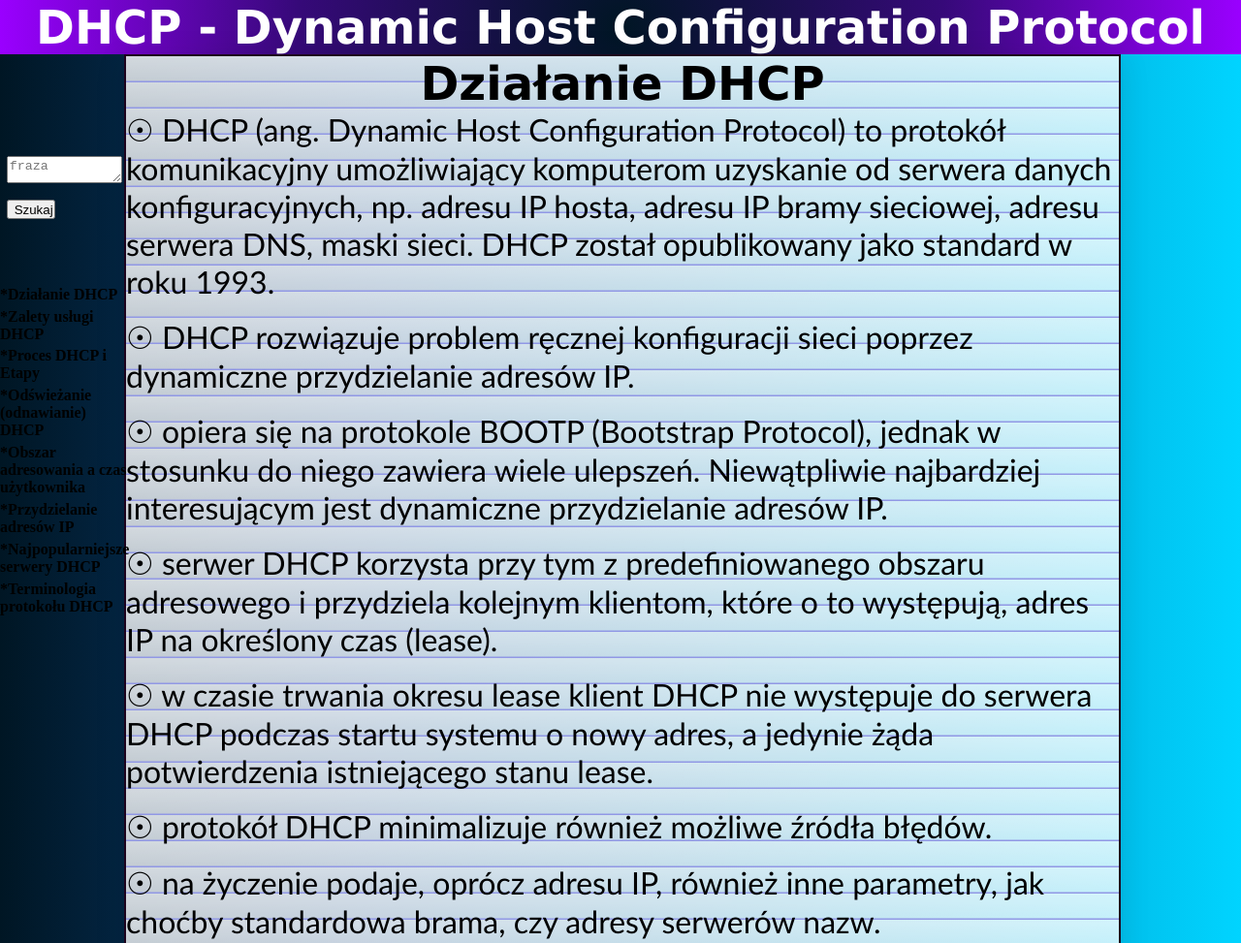
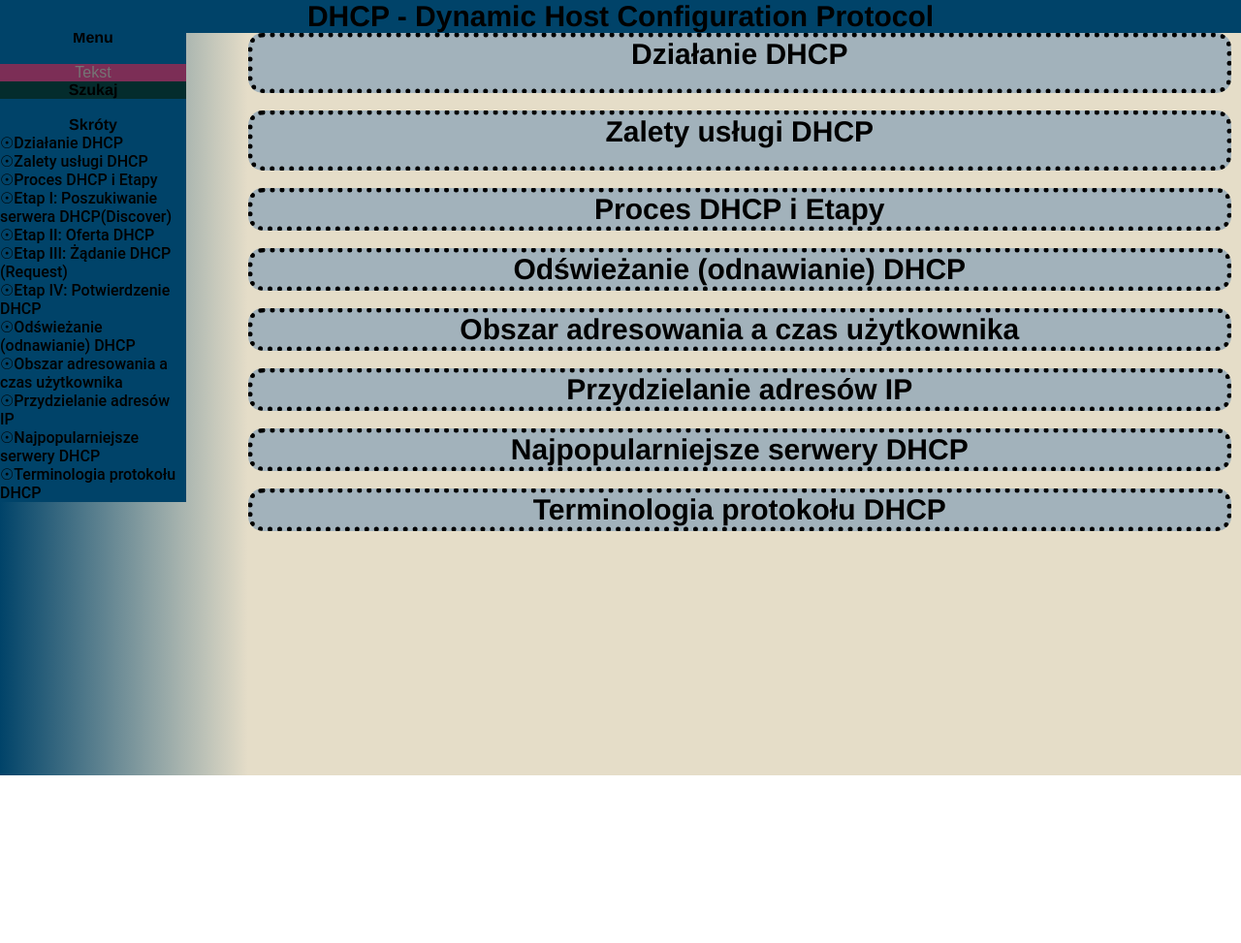
Before and after one commit to rocket5115/apl, a plain HTML site: page index.html in a window 1280 px wide. Shown: the top 973 px of the page at 97% size. After the commit the page ends 800 px from the top, so only its background shows below. Drawn offline with nearby package versions, Linux system fonts and the light colour scheme.

Commit message:
Add files via upload

```diff
--- a/index.html
+++ b/index.html
@@ -5,22 +5,28 @@
         <meta charset="UTF-8">
         <meta name="viewport" content="width=device-width, initial-scale=1.0">
         <script type="text/javascript" src="https://ajax.googleapis.com/ajax/libs/jquery/3.5.1/jquery.min.js"></script>
-        <script async type="text/javascript" src="./main.js"></script>
+        <script defer type="text/javascript" src="./main.js"></script>
         <link rel="stylesheet" href="./style.css">
     </head>
     <body>
-        <div id="left">
-            <textarea type="text" placeholder="fraza" class="search" id="search" value=""></textarea>
-            <button type="button" class="btn" onclick="Search(this)">Szukaj</button>
-            <div id="la"></div>
+        <div id="navbar-background"></div>
+        <div id="navbar">
+            <div class="navbar-title" id="navbar-title" onclick="Navbar()">Menu</div>
+            <div class="navbar-placeholder">.</div>
+            <input type="text" placeholder="Tekst" id="navbar-input"></input>
+            <div id="navbar-search" onclick="Search(this)">Szukaj</div>
+            <div class="navbar-placeholder">.</div>
+            <div class="navbar-title">Skróty</div>
         </div>
+        <div id="navbar-replace" style="display:none;" onclick="Navbar()"></div>
         <container id="container">
-            <header id="header" style="position: fixed">
-                <div class="title" style="color: white">DHCP - Dynamic Host Configuration Protocol</div>
-            </header>
+            <div id="header">
+                <div id="headertext">DHCP - Dynamic Host Configuration Protocol</div>
+            </div>
             <div id="incontainer">
                 <div class="section" id="a">
                     <div class="title">Działanie DHCP</div>
+                    <div class="section-wrapper" style="display:none;">
                     <div class="text point">DHCP (ang. Dynamic Host Configuration Protocol) to
                         protokół komunikacyjny umożliwiający komputerom
                         uzyskanie od serwera danych konfiguracyjnych, np.
@@ -45,10 +51,11 @@
                         błędów.</div><br>
                     <div class="text point">na życzenie podaje, oprócz adresu IP, również inne
                         parametry, jak choćby standardowa brama, czy adresy
-                        serwerów nazw.</div><br>
+                        serwerów nazw.</div></div><br>
                 </div>
                 <div class="section" id="b">
                     <div class="title">Zalety usługi DHCP</div>
+                    <div class="section-wrapper" style="display:none;">
                     <div class="text point">użycie serwerów DHCP może znacznie skrócić czas
                         poświęcany na konfigurowanie lub ponowne
                         konfigurowanie komputerów w sieci (zmiany mogą być
@@ -61,10 +68,11 @@
                     <div class="text point">ponadto zapobiega konfliktom adresów przy
                         konfigurowaniu nowego komputera w sieci,
                         wynikającym z ponownego użycia wcześniej
-                        przydzielonego adresu IP.</div><br>
+                        przydzielonego adresu IP.</div></div><br>
                 </div>
                 <div class="section" id="c">
                     <div class="title">Proces DHCP i Etapy</div>
+                    <div class="section-wrapper" style="display:none;">
                     <img id="img" src="./img.png" alt="img">
                     <div class="text point">cały proces uzgadniania i przydzielania jest
                         czteroetapowy.</div><br>
@@ -107,10 +115,11 @@
                         opcjonalne, długość całkowitego okresu dzierżawy
                         adresu oraz okresów jego odnawiania.</div>
                     <div class="text point">serwer przechowuje te informacje w swojej bazie
-                        danych jako przydzieloną dzierżawę.</div>
+                        danych jako przydzieloną dzierżawę.</div></div>
                 </div>
                 <div class="section" id="d">
                     <div class="title">Odświeżanie (odnawianie) DHCP</div>
+                    <div class="section-wrapper" style="display:none;">
                     <div class="text point">nieodłącznym elementem przydzielenia klientowi
                         adresu IP przez serwer DHCP jest przyznanie
                         dodatkowo tzw. czasu użytkowania (lease).</div>
@@ -135,10 +144,11 @@
                     <div class="text point">jeżeli jednak i to żądanie pozostanie bez odpowiedzi,
                         klient musi zażądać nowego adresu IP.</div>
                     <div class="text point">działa wówczas mechanizm, który rozsyła zapytania
-                        do wszystkich serwerów DHCP w sieci.</div>
+                        do wszystkich serwerów DHCP w sieci.</div></div>
                 </div>
                 <div class="section" id="e">
                     <div class="title">Obszar adresowania a czas użytkownika</div>
+                    <div class="section-wrapper" style="display:none;">
                     <div class="text point">zanim serwer DHCP będzie w ogóle mógł zacząć
                         przydzielać klientom adresy IP, musi zostać
                         wyposażony w informacje na temat przewidzianego do
@@ -160,10 +170,11 @@
                         klientów.</div>
                     <div class="text point">reguła brzmi: czas użytkowania powinien być
                         dwukrotnie dłuższy niż czas potrzebny do
-                        przywrócenia pracy serwera w razie jego awarii.</div>
+                        przywrócenia pracy serwera w razie jego awarii.</div></div>
                 </div>
                 <div class="section" id="f">
                     <div class="title">Przydzielanie adresów IP</div>
+                    <div class="section-wrapper" style="display:none;">
                     <div class="text">Protokół DHCP opisuje trzy techniki przydzielania
                         adresów IP:</div>
                     <div class="text point">PRZYDZIELANIE RĘCZNE</div>
@@ -185,10 +196,11 @@
                     <div class="text point">wszyscy klienci mają tak skonfigurowane interfejsy
                         sieciowe, że po starcie systemu automatycznie
                         pobierają swoje adresy.</div>
-                    <div class="text point">każdy adres przydzielany jest na pewien czas.</div>
+                    <div class="text point">każdy adres przydzielany jest na pewien czas.</div></div>
                 </div>
                 <div class="section" id="g">
                     <div class="title">Najpopularniejsze serwery DHCP</div>
+                    <div class="section-wrapper" style="display:none;">
                     <div class="text point">Microsoft wprowadził DHCP do systemu Windows
                         NT w wersji 3.5 w roku 1994.</div>
                     <div class="text point">fundacja Internet Systems Consortium opracowała
@@ -201,10 +213,11 @@
                         protokołu w roku 2001.</div>
                     <div class="text point">w dystrybucjach Linuksa serwer ISC DHCP jest
                         zwykle dostępny w pakiecie pod nazwą dhcpd (ang.
-                        Dynamic Host Configuration Protocol Daemon).</div>
+                        Dynamic Host Configuration Protocol Daemon).</div></div>
                 </div>
                 <div class="section" id="h">
                     <div class="title">Terminologia protokołu DHCP</div>
+                    <div class="section-wrapper" style="display:none;">
                     <div class="text point">zakres jest pełnym obszarem kolejnych możliwych do
                         przydzielenia w danej sieci adresów IP.</div>
                     <div class="text point">zakresy zwykle określają pojedynczą podsieć fizyczną
@@ -251,12 +264,9 @@
                         stałego przypisania dzierżawy adresu.</div>
                     <div class="text point">zastrzeżenia dają pewność, że dane urządzenie
                         sprzętowe w podsieci będzie mogło zawsze korzystać z
-                        tego samego adresu IP.</div>
+                        tego samego adresu IP.</div></div>
                 </div>
             </div>
-            <container id="dynamicsite">
-
-            </container>
         </container>
     </body>
 </html>
--- a/main.js
+++ b/main.js
@@ -1,64 +1,169 @@
-var contents = [];
-$('#dynamicsite').hide();
-var search = [];
-const HideContent = e => {
-    $('#incontainer').hide();
-}
-const ShowContent = e => {
-    $('#incontainer').show();
-}
-var lastsite = "";
-document.addEventListener('keydown', e => {
-    if(lastsite!=""&&e.key=='Escape'){
-        lastsite="";
-        document.getElementById('dynamicsite').innerHTML = '';
-        ShowContent();
+const headerResize = width => {
+    headerValues.forEach(val => {
+        if(val[0]>width&&val[1]<width){
+            header.textContent = val[2];
+            return;
+        };
+    });
+};
+
+const textResize = width => {
+    rootValues.forEach(val => {
+        if(val[0]>width&&val[1]<width){
+            root.setProperty('--titleSize', val[2]+"px");
+            root.setProperty('--textSize', (val[2]-4)+"px");
+            root.setProperty('--NtitleSize', val[2]+"px");
+            root.setProperty('--NtextSize', (val[2]-4)+"px");
+            return;
+        };
+    });
+};
+
+const navbarResize = width => {
+    navbarValues.forEach(val => {
+        if(val[0]>width&&val[1]<width){
+            root.setProperty('--NtitleSize', val[2]+"px");
+            root.setProperty('--NtextSize', val[2]+"px");
+            return;
+        };
+    });
+};
+
+const navbarTextResize = width => {
+    navbarText.forEach(val => {
+        if(val[0]>width&&val[1]<width){
+            if(val[2]!='*'){
+                root.setProperty('--NtitleSize', Number(root.getPropertyValue('--titleSize').replace('px', ''))-2)+'px';
+                root.setProperty('--NtextSize', Number(root.getPropertyValue('--textSize').replace('px', ''))-4)+'px';
+            }
+            return;
+        };
+    });
+};
+
+const header = document.getElementById('header');
+const headerValues = [[10000, 800, 'DHCP - Dynamic Host Configuration Protocol'], [800, 630, 'DHCP - Dynamic Host Configuration'], [630, 390, 'DHCP - Dynamic Host'], [390, 0, 'DHCP']]
+const root = document.documentElement.style;
+const rootValues = [[10000, 1350, 32], [1350, 1250, 30], [1250, 1000, 28], [1000, 750, 24], [750, 650, 20], [650, 0, 16]];
+const navbarValues = [[400, 240, 10], [240, 185, 8], [185, 0, 6]];
+const navbarText = [[10000, 1535, '*'], [1535, 1350], [1350, 1320, '*'], [1320, 1240], [1240, 1040, '*'], [1040, 1000], [1010, 0, '*']]
+const resizeEvents = [headerResize, textResize, navbarResize, navbarTextResize];
+
+window.addEventListener('resize', e => {
+    let width = document.documentElement.clientWidth;
+    for(let i=0;i<resizeEvents.length;i++){
+        resizeEvents[i](width);
     };
 });
-function changeSite(e) {
-    if(typeof(e)=='object'&& e.target.id!=""){
-        HideContent();
-        document.getElementById('dynamicsite').innerHTML=contents[e.target.id]
-        $('#dynamicsite').show();
-        lastsite=e.target.id
-    } else if(typeof(e)!='object') {
-        HideContent();
-        document.getElementById('dynamicsite').innerHTML=contents[e]
-        $('#dynamicsite').show();
-        lastsite=e
+
+document.querySelectorAll('.point').forEach(selector => {
+    selector.textContent = "☉ "+selector.innerHTML;
+});
+const search = document.getElementById('navbar-input');
+const Search = () => {
+    if(search.value===''){
+        return;
+    };
+    let isAlready = false;
+    arr.forEach(value => {
+        if(value[0].match(search.value)&&!isAlready){
+            let rand = Math.random()*10;
+            AddSpan(rand, 10, value[1], search.value);
+            isAlready=true;
+            return;
+        };
+    });
+};
+const spans = [];
+const AddSpan = (id, num, parent, text) => {
+    let isAlready = false;
+    spans.forEach(span => {
+        if(span[0]==id||(span[2]==parent&&span[3].match(text))) isAlready=true;
+    });
+    if(!isAlready){
+        spans[spans.length] = [id,num,parent,text];
+        let doc = document.getElementById(parent);
+        doc.innerHTML = doc.innerHTML.replace(text, `<span id="x${id}" class="span-selected">${text}</span>`);
+        document.getElementById('x'+id).scrollIntoView(true);
     }
+};
+const arr = [];
+const GoTo = (id,text) => {
+    if(text.match('Etap ')){
+        search.value=text.substring(0,20);
+        let doc = document.getElementById(id)
+        doc.getElementsByClassName('section-wrapper')[0].style.display='block';
+        Search();
+        search.value='';
+        if(id=='c'){
+            setTimeout(()=>{
+                doc.getElementsByClassName('title')[0].addEventListener('click',e=>{
+                    let elem = doc.getElementsByClassName('section-wrapper')
+                    elem[0].style.display=elem[0].style.display=='none'?'block':'none';
+                });
+            }, 1000);
+        };
+        return;
+    };
+    let doc = document.getElementById(id)
+    doc.getElementsByClassName('section-wrapper')[0].style.display='block';
+    doc.scrollIntoView(true);
+};
+const Navbar = () => {
+    let doc = document.getElementById('navbar-title');
+    doc.parentNode.style.display=doc.parentNode.style.display=='none'?'block':'none';
+    console.log(doc.parentNode.style.display)
+    if(doc.parentNode.style.display=='none'){
+        $('#navbar-replace').show();
+    } else {
+        $('#navbar-replace').hide();
+    };
 }
-var hg=[];
-
-var docs = document.querySelectorAll('.section');
-docs.forEach(doc => {
-    hg[doc.firstElementChild.textContent]=doc.id;
-    $('#la').append(`<div onclick="GoTo('${doc.firstElementChild.textContent}')" class="hg">*${doc.firstElementChild.textContent}</div>`)
+let retval = "";
+document.querySelectorAll('.section').forEach(section => {
+    retval=retval+`<div class="section" id=${section.id}>${section.innerHTML}</div><div class="section-break">PlaceHolder</div>`;
+    arr[arr.length]=[section.innerHTML, section.id];
 });
-
-function GoTo(e) {
-    document.getElementById(hg[e]).scrollIntoView(true);
+document.querySelectorAll('.title').forEach(title => {
+    let par = title.parentNode.id;
+    if(title.parentNode.id==''){
+        par='c';
+    };
+    $('#navbar').append(`<div class="navbar-text" onclick="GoTo('${par}','${title.textContent}')">☉${title.textContent}</div>`);
+});
+document.getElementById('incontainer').innerHTML=retval
+document.querySelectorAll('.section').forEach(section => {
+    section.getElementsByClassName('title')[0].addEventListener('click',e=>{
+        let elem = section.getElementsByClassName('section-wrapper')
+        elem[0].style.display=elem[0].style.display=='none'?'block':'none';
+    });
+});
+let i=0;
+let width = document.documentElement.clientWidth;
+for(i=0;i<resizeEvents.length;i++){
+    resizeEvents[i](width);
 };
 
-var docs = document.querySelectorAll('.point');
-docs.forEach(doc => {
-    doc.innerHTML = "☉ "+doc.innerHTML;
-});
+//Left For GC
+i=undefined;
+width = undefined;
+retval = undefined;
 
-var docs = document.querySelectorAll('.text');
-docs.forEach(doc => {
-    search[search.length]={parent:doc.parentNode,data:doc.textContent};
-});
+//Same as setInterval
 
-function Search(e) {
-    let doc = document.getElementById('search');
-    if(doc.value!=""){
-        for(var i=0;i<search.length;i++){
-            if(search[i].data.match(doc.value)){
-                search[i].parent.scrollIntoView(true)
-                break
-            };
-            console.log(doc.value)
+const spanTimeout = () => {
+    let i=0;
+    for(i;i<spans.length;i++){
+        let span = spans[i];
+        span[1]=span[1]-1
+        document.getElementById('x'+span[0]).style.opacity = span[1]/10;
+        if(span[1]<=0) {
+            let doc = document.getElementById(span[2])
+            doc.innerHTML = doc.innerHTML.replace(`<span id="x${span[0]}" class="span-selected" style="opacity: 0;">${span[3]}</span>`, span[3])
+            spans.splice(i,1)
         };
     };
-}
+    setTimeout(spanTimeout, 100);
+};
+
+setTimeout(spanTimeout, 100);
--- a/style.css
+++ b/style.css
@@ -1,3 +1,10 @@
+:root {
+    --titleSize: 32px;
+    --textSize: 28px;
+    --NtitleSize: 32px;
+    --NtextSize: 28px;
+}
+
 html {
     width: auto;
     min-width: 100%;
@@ -20,92 +27,85 @@ body::-webkit-scrollbar-thumb {
     border: 3px solid rgb(24, 22, 18);
 }
 
+body {
+    margin: 0;
+}
+
 #container {
     position: absolute;
-    top: 0%;
-    left: 0%;
+    top: 0;
+    left: 0;
     width: 100%;
-    height: 100%;
-    max-width: 100%;
-    max-height: 100%;
+    height: auto;
+    min-height: 100%;
+    background-color: #E5DDC8;
+    display: flex;
+    flex-direction: column;
+    flex-wrap: wrap;
+    justify-content: flex-start;
+    align-items: center;
+    align-content: center;
 }
 
-header {
+#header {
     position: relative;
-    top: 0%;
-    left: 0%;
+    height: auto;
     width: 100%;
-    height: 7%;
-    background: rgb(0,22,36);
-background: radial-gradient(circle, rgba(0,22,36,1) 0%, rgba(54,9,121,1) 52%, rgba(154,0,255,1) 100%);
-}
-
-#left {
-    position: fixed;
-    left: 0%;
-    top:20%;
-    width: 10%;
-    height: 60%;
+    color: black;
+    background-color: #004369;
+    font-size: var(--titleSize);
+    font-weight: bold;
+    font-family: "Helvetica Neue", "Helvetica";
+    text-align: center;
     z-index: 3;
-    display: grid;
-    grid-auto-flow: row;
-}
-
-#la {
-    position: relative;
-    display: grid;
-    grid-auto-flow: row;
-}
-
-.hg {
-    color: black;
-    font-weight: 700;
-}
-
-.hg:hover {
-    color: white;
-    cursor: pointer;
+    user-select: none;
 }
 
 #incontainer {
     position: relative;
-    top: 7%;
-    left: 0%;
-    width: 100%;
-    height: auto;
-    min-height: 100%;
-    background: rgb(0,22,36);
-    background: linear-gradient(90deg, rgba(0,22,36,1) 0%, rgba(9,64,121,1) 29%, rgba(0,212,255,1) 100%);
-    display: grid;
-    grid-auto-flow: row;
-    row-gap: auto;
-    grid-gap: 1cm;
+    height: 20%;
+    width: 80%;
+    padding-left: 20%;
 }
 
 .section {
-    color: white;
+    position: relative;
+    width: 98%;
     height: 100%;
-    max-height: 100%;
-    background: rgba(24, 3, 24, 0.9);
-    box-shadow: 0 4px 30px rgba(0, 0, 0, 0.1);
-    backdrop-filter: blur(1.6px);
-    -webkit-backdrop-filter: blur(1.6px);
-    border: 2px solid rgb(29, 1, 29);
-    margin-left: 10%;
-    margin-right: 10%;
-    width: 80%;
-    background: repeating-linear-gradient(
-        rgba(255, 255, 255, 0.829), rgba(255, 255, 255, 0.767) 25px,
-        #9198e5 26px, #9198e5 27px
-       ) !important;
+    border: 0.7vmin black dotted;
+    border-radius: 15px;
+    background-color: #9cafbae9;
 }
 
-.section>* {
-    color: black;
+.section-break { /*Avoid grid*/
+    display: block;
+    color: transparent;
+    user-select: none;
 }
 
-.section>div>.text {
-    font-weight: 900 !important;
+.section-wrapper {
+    display: block;
+}
+
+.section>.title:first-of-type {
+    transition: color 250ms;
+}
+
+.section>.title:first-of-type:hover {
+    cursor: pointer;
+    color: white;
+}
+
+.title {
+    font-size: var(--titleSize);
+    font-weight: bold;
+    text-align: center;
+    font-family: "Helvetica Neue", "Helvetica";
+}
+
+.text {
+    font-size: var(--textSize);
+    font-family: "Helvetica Neue", "Helvetica";
 }
 
 #img {
@@ -115,59 +115,116 @@ background: radial-gradient(circle, rgba(0,22,36,1) 0%, rgba(54,9,121,1) 52%, rg
     width: 50%;
 }
 
-#dynamicsite {
-    display: none;
-    left: 0%;
-    width: 80%;
+#navbar-background {
+    position: fixed;
+    left: 0;
+    top: 0;
     height: 100%;
-    background: #7d7e7d;
-    background: -moz-linear-gradient(top,  #7d7e7d 0%, #0e0e0e 100%);
-    background: -webkit-linear-gradient(top,  #7d7e7d 0%,#0e0e0e 100%);
-    background: linear-gradient(to bottom,  #7d7e7d 0%,#0e0e0e 100%);
-    filter: progid:DXImageTransform.Microsoft.gradient( startColorstr='#7d7e7d', endColorstr='#0e0e0e',GradientType=0 );
-    display: grid;
-    grid-auto-flow: row;
-    row-gap: auto;
-    padding-left: 10%;
-    padding-right: 10%;
+    width: 20%;
+    background-color: rgba(0, 67, 105, 1);
+    background-image: linear-gradient(90deg, rgba(0, 67, 105, 1) 0%, rgba(229, 221, 200, 1) 100%);
+    z-index: 2;
 }
 
-#dynamicsite>* {
-    display: block !important;
-    justify-content: center;
+#navbar {
+    position: fixed;
+    display: flex;
+    flex-direction: column;
+    flex-wrap: wrap;
+    justify-content: flex-start;
+    align-items: flex-start;
+    align-content: flex-start;
+    left: 0%;
+    top: var(--titleSize);
+    height: auto;
+    max-height: 95%;
+    width: 15%;
+    z-index: 2;
+    background-color: #004369;
 }
 
-.title {
-    text-align: center;
-    font-size: 48px;
-    font-weight: bold;
-    font-family: 'Lucida Sans', 'Lucida Sans Regular', 'Lucida Grande', 'Lucida Sans Unicode', Geneva, Verdana, sans-serif;
+#navbar-replace {
+    position: fixed;
+    left: 0%;
+    top: var(--titleSize);
+    height: 95%;
+    max-height: calc(100% - var(--titleSize));
+    width: 2%;
+    z-index: 2;
+    background-color: #004369;
+    transition: background-color 200ms;
 }
 
-.text {
-    font-size: 32px;
-    font-family: 'Trebuchet MS', 'Lucida Sans Unicode', 'Lucida Grande', 'Lucida Sans', Arial, sans-serif;
+#navbar-replace:hover {
+    background-color: white;
+    cursor: pointer;
 }
 
-.dropdown {
-    position: relative;
-    left: 5%;
-    top: 0%;
+#navbar-title {
+    transition: color 200ms;
 }
 
-.search {
-    position: relative;
-    left: 5%;
-    top: 1%;
-    width: 85%;
-    height: 30%;
-    max-width: 85%;
+#navbar-title:hover {
+    color: white;
+    cursor: pointer;
 }
 
-.btn {
-    position: relative;
-    left: 5%;
-    top: -50%;
-    height: 20px;
-    width: 50px;
+.navbar-placeholder {
+    width: 100%;
+    font-size: var(--NtitleSize);
+    text-align: center;
+    color: transparent;
 }
+
+.navbar-title {
+    width: 100%;
+    font-size: var(--NtitleSize);
+    font-weight: bold;
+    font-family: "Helvetica Neue", "Helvetica";
+    text-align: center;
+    user-select: none;
+}
+
+#navbar-input {
+    width: 100%;
+    height: 5%;
+    border: 0px;
+    padding: 0px;
+    margin: 0px;
+    text-align: center;
+    font-size: calc(var(--NtextSize) - 2px);
+    background-color: #db1f4890;
+}
+
+#navbar-search {
+    width: 100%;
+    font-size: var(--NtitleSize);
+    font-weight: bold;
+    font-family: "Helvetica Neue", monospace;
+    text-align: center;
+    background-color: #042c2d;
+    transition: color 100ms ease-in-out;
+}
+
+#navbar-search:hover {
+    color: #E5DDC8;
+    cursor: pointer;
+}
+
+.navbar-text {
+    width: 100%;
+    font-size: calc(var(--NtextSize) - 4px);
+    font-weight: 500;
+    font-family: "Roboto";
+    transition: color 100ms ease-in-out;
+    user-select: none;
+}
+
+.navbar-text:hover {
+    cursor: pointer;
+    color: white;
+}
+
+.span-selected {
+    color: orange;
+}
```
